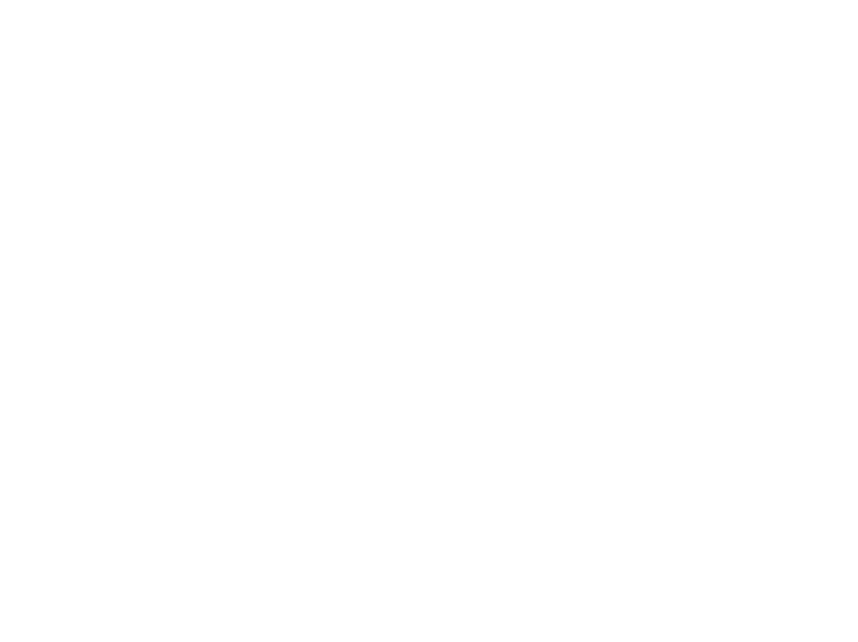
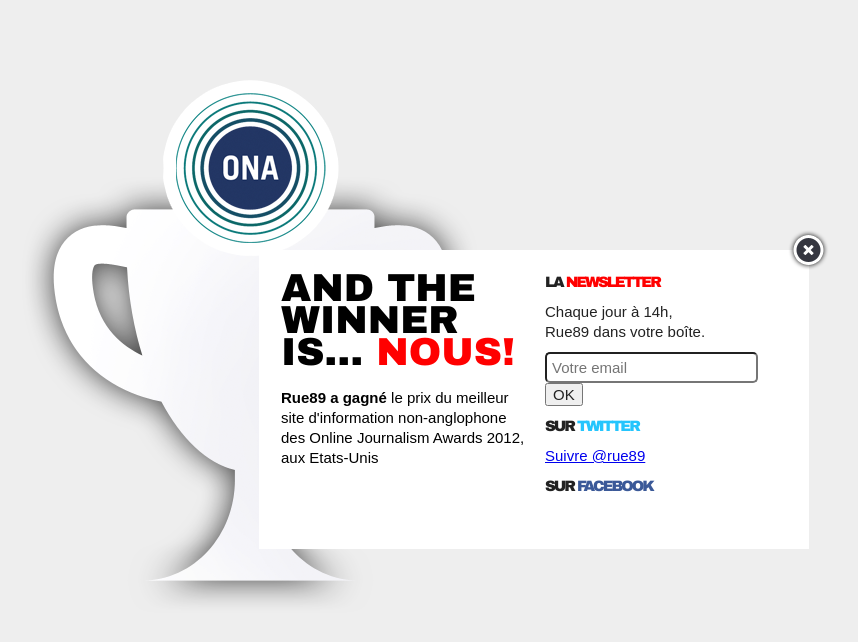
Before and after one commit to sinsunsan/popover, a plain HTML site: page index.html in a window 1280 px wide. Shown: the whole page, without its empty margins (128-986 px from the left). Drawn offline with nearby package versions, Linux system fonts and the light colour scheme; a web font is replaced by a local one.

Commit message:
nearly done

```diff
--- a/css/custom.css
+++ b/css/custom.css
@@ -1,3 +1,152 @@
+@font-face {
+    font-family: "InterstateBlack";
+    font-style: normal;
+    font-weight: normal;
+    src: url("http://www.rue89.com/sites/all/themes/rue89base/css/fonts/interstate-black-webfont.eot?#iefix")
+    format("embedded-opentype"),
+    url("http://www.rue89.com/sites/all/themes/rue89base/css/fonts/interstate-black-webfont.woff") format("woff"),
+    url("http://www.rue89.com/sites/all/themes/rue89base/css/fonts/interstate-black-webfont.ttf") format("truetype"),
+    url("http://www.rue89.com/sites/all/themes/rue89base/css/fonts/interstate-black-webfont.svg#InterstateBlackRegular") format("svg");
+}
+
+html, body {
+	height: 100%;
+}
+body {
+	background: #EEE;
+}
+em {
+	font-style: normal;
+}
+h2 {
+	margin: 10px 0 15px 0;
+}
+#overlay {
+	/*background: #000;
+	height: 100%;
+	left: 0;
+	opacity: 0.5;
+	position: absolute;
+	top: 0;
+	width: 100%;
+	z-index: 9998;
+
+	-moz-opacity: 0.5;
+	opacity:.50;
+	filter: alpha(opacity=50);
+	*/
+}
+#coupe {
+	top: 50%;
+	left: 50%;
+	margin-left: -490px;
+	margin-top: -320px;
+	position: absolute;
+}
 #popover {
-	width: 506 px;
+
+	font: normal normal 15px/20px arial ;
+	background: #FFF;
+	overflow: visible;
+	padding: 12px 22px;
+	width: 506px;
+	z-index: 9999;
+
+	height: 275px;
+	margin: auto;
+	position: absolute;
+	top: 50%;
+	left: 50%;
+	margin-left: -253px ;
+	margin-top: -150px;
+	background:;
 }
+#pop-right, #pop-left {
+	float: left;
+	height: 100%;
+	overflow: hidden;
+}
+#pop-right h2 {
+	font-family: InterstateBlack, 'Arial Black', Arial, Helvetica;
+	font-size: 15px;
+	font-weight: normal;
+	letter-spacing: -2px;
+	margin: 10px 0 10px 0;
+}
+#pop-right {
+	/*background: #EEE;*/
+	width: 231px;
+}
+.newsletter h2 em {
+	color: red;
+}
+.twitter h2 em {
+	color: #25c5fd;
+}
+.facebook h2 em {
+	color: #3b5998;
+}
+#pop-left {
+	/*background: #CCC;*/
+	color: black;
+	padding-right: 12px;
+	width: 252px;
+}
+#pop-left h2 {
+	color: black;
+	/* Add font interstate */
+	font-size: 39px;
+	font-weight: normal;
+	line-height: 32px;
+	font-family: InterstateBlack, 'Arial Black', Arial, Helvetica;
+}
+#pop-left p {
+	margin-top: 20px;
+}
+.closecross {
+	position: absolute;
+	right: -20px;
+	top: -20px;
+}
+#pop-left h2 em{
+	color: red;
+}
+#pop-left p {
+	font: normal normal 15px/20px arial ;
+}
+#pop-left p em {
+	font-weight: bold;
+}
+
+.newsletter .widget {
+  margin-top: 10px;
+}
+
+.newsletter .widget form input.submit {
+	/*
+	background: #2E2F33;
+	border: none;
+	color: white;
+	font-size: 11px;
+	font-weight: bold;
+	line-height: 23px;
+	height: 23px;
+	text-align: center;
+	position: relative;
+	top: -27px;
+	left: 175px;
+	width: 28px;
+
+  -webkit-border-radius: 2px 2px;
+  -moz-border-radius: 5px / 2px;
+  -khtml-border-radius: 5px / 5px;
+  border-radius: 5px / 5px;
+  */
+}
+.newsletter input#EMAIL_FIELD {
+  padding: 5px;
+  -webkit-border-radius: 5px 5px;
+  -moz-border-radius: 5px / 5px;
+  -khtml-border-radius: 5px / 5px;
+  border-radius: 5px / 5px;
+}
--- a/index.html
+++ b/index.html
@@ -18,23 +18,69 @@
         <script src="js/vendor/modernizr-2.6.1.min.js"></script>
     </head>
     <body>
+      <div id="overlay">
+      </div>
+        <div id="fb-root"></div>
+        <script>(function(d, s, id) {
+          var js, fjs = d.getElementsByTagName(s)[0];
+          if (d.getElementById(id)) return;
+          js = d.createElement(s); js.id = id;
+          js.src = "//connect.facebook.net/fr_FR/all.js#xfbml=1&appId=260452147317184";
+          fjs.parentNode.insertBefore(js, fjs);
+        }(document, 'script', 'facebook-jssdk'));</script>
+
+
         <!--[if lt IE 7]>
             <p class="chromeframe">You are using an outdated browser. <a href="http://browsehappy.com/">Upgrade your browser today</a> or <a href="http://www.google.com/chromeframe/?redirect=true">install Google Chrome Frame</a> to better experience this site.</p>
         <![endif]-->
 
         <!-- Add your site or application content here -->
+        <div id="coupe">
+          <img src="img/coupe.png" >
+        </div>
         <div id="popover">
-          <div id="pop-left">
 
+          <div id="pop-left" class="pop-pane">
+              <h2>AND THE WINNER IS... <em>NOUS!</em></h2>
+              <p><em>Rue89 a gagné</em> le prix du meilleur site d'information non-anglophone des Online Journalism Awards 2012, aux Etats-Unis</p>
           </div>
           <div id="pop-right">
+            <div class="newsletter" class="pop-pane">
+              <h2>LA <em>NEWSLETTER</em></h2>
+              Chaque jour à 14h,<br> Rue89 dans votre boîte.
+              <div class="widget">
+                <form name="emvForm" id="emvForm" action="http://p3trc.emv2.com/D2UTF8" method="POST" target="_top">
+                  <fieldset>
+                    <input type="hidden" name="emv_tag" value="E0F08CFC6C02E0F0">
+                    <input type="hidden" name="emv_ref" value="EdX7CqkmjRzC8SA9MOPQI0WiKDp6FN61iT6ue6tDWLbZKPY">
+                    <input type="text" id="EMAIL_FIELD" placeholder="Votre email" name="EMAIL_FIELD" class="tf clearfocus rounded3" maxlength="64">
+                    <input type="hidden" id="NEWSLETTER_DAILY_ABO_FIELD" name="NEWSLETTER_DAILY_ABO_FIELD" value="1">
+                    <input type="button" class="rounded3 submit" value="OK" onclick="javascript:validForm();">
+                 </fieldset>
+               </form>
+              </div>
+            </div>
+
+            <div class="twitter">
+              <h2>SUR <em>TWITTER</em></h2>
+              <div class="widget">
+                <a href="https://twitter.com/rue89" class="twitter-follow-button" data-show-count="false" data-lang="fr" data-size="large">Suivre @rue89</a>
+                <script>!function(d,s,id){var js,fjs=d.getElementsByTagName(s)[0];if(!d.getElementById(id)){js=d.createElement(s);js.id=id;js.src="//platform.twitter.com/widgets.js";fjs.parentNode.insertBefore(js,fjs);}}(document,"script","twitter-wjs");</script>
+              </div>
+            </div>
+
+            <div class="facebook">
+              <h2>SUR <em>FACEBOOK</em></h2>
+              <div class="widget">
+                <div class="fb-like" data-href="https://www.facebook.com/Rue89" data-send="false" data-width="450" data-show-faces="false"></div>
+              </div>
+            </div>
           </div>
-        </div>
+          <div class="closecross"><img src="img/closecross.png"</div>
 
         <script src="//ajax.googleapis.com/ajax/libs/jquery/1.8.0/jquery.min.js"></script>
         <script>window.jQuery || document.write('<script src="js/vendor/jquery-1.8.0.min.js"><\/script>')</script>
         <script src="js/plugins.js"></script>
         <script src="js/main.js"></script>
-
     </body>
 </html>
```
Also changed, not shown: img/closecross.png (added), img/coupe.png (added).
